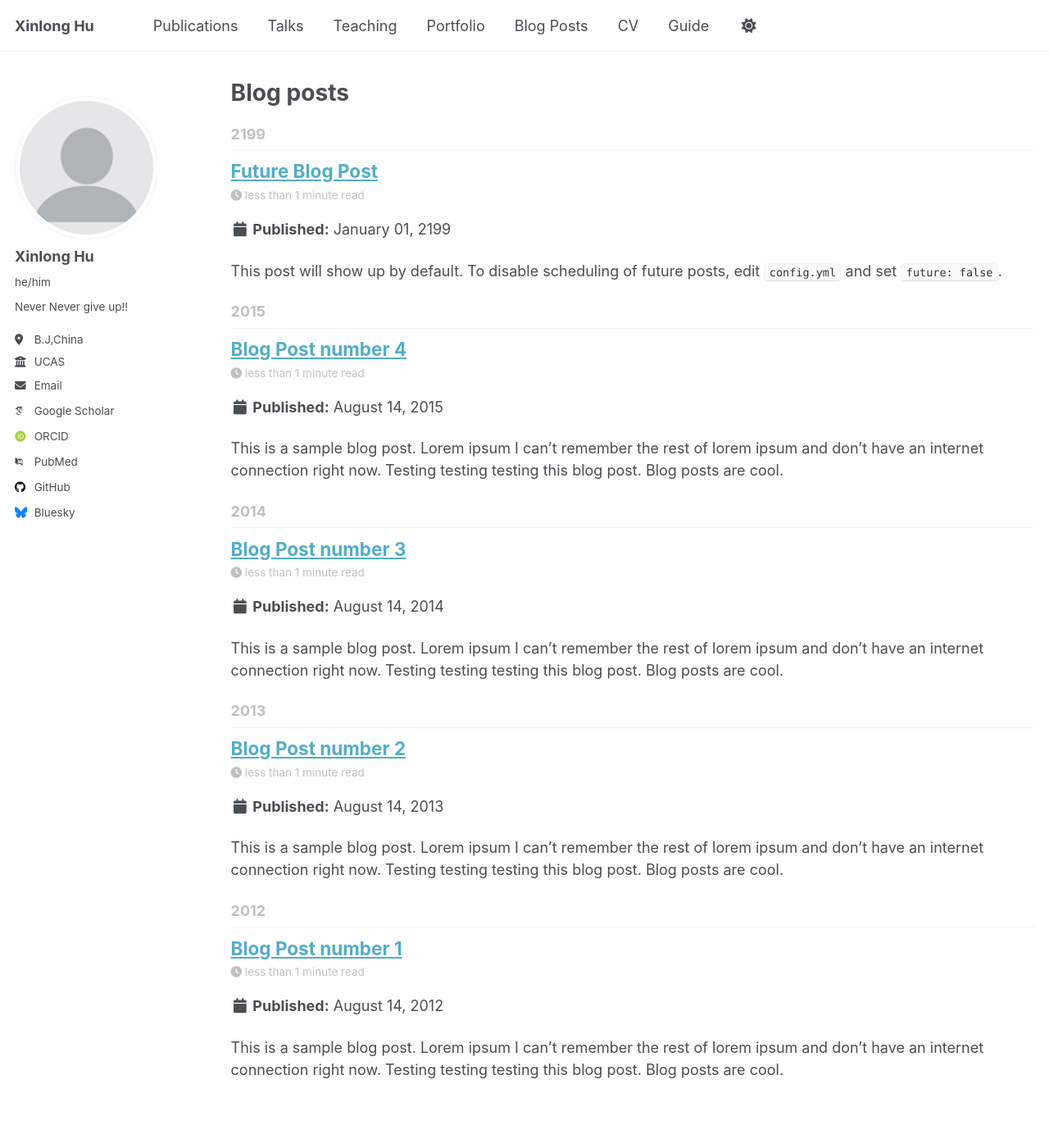
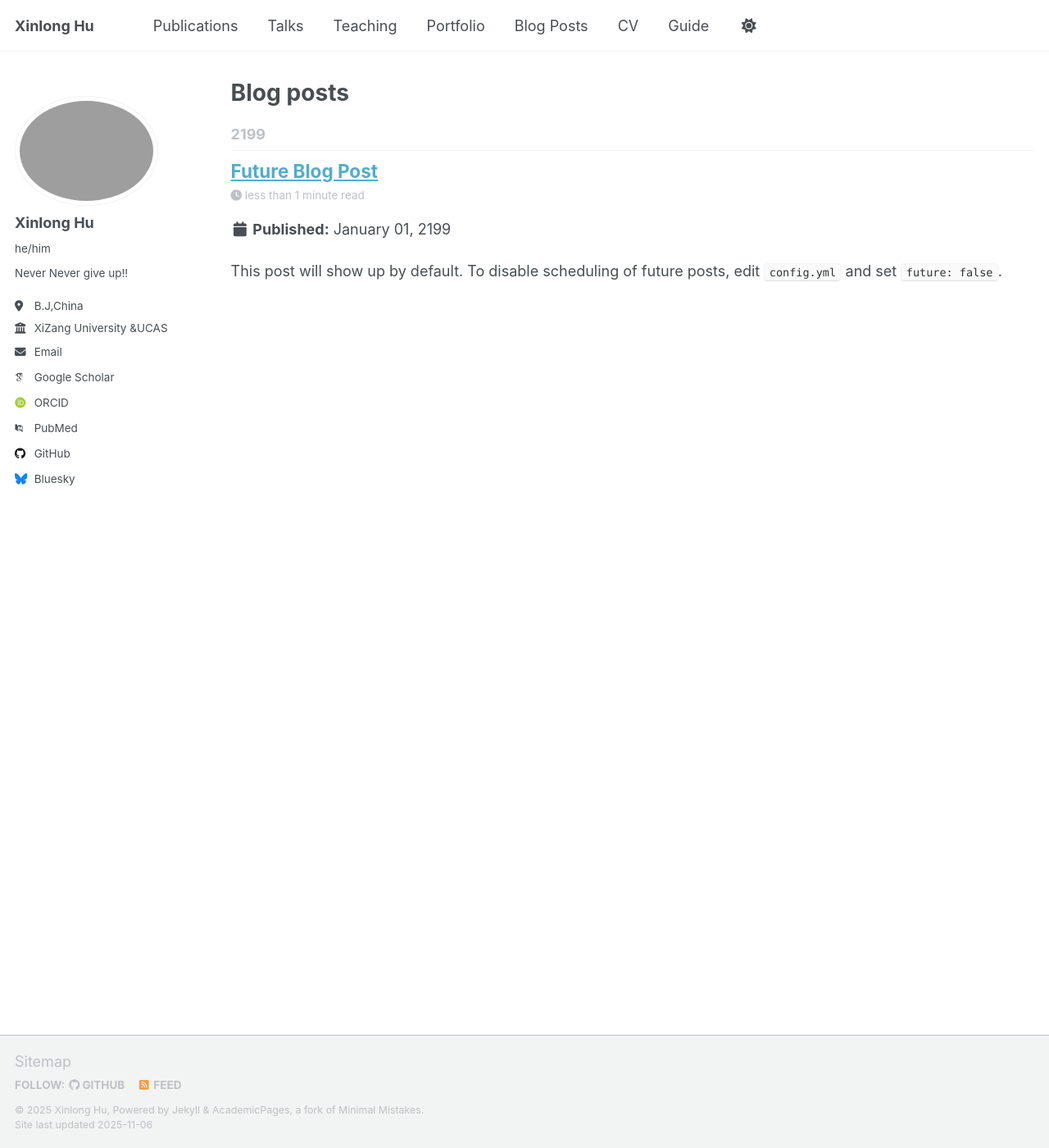
Before and after one commit to erhuer/erhuer2, a Jekyll site: the page built from _pages/year-archive.html, in a window 1280 px wide and 1400 px high. Shown: the whole window at 82% size. Built offline with Jekyll 4.4.1, drawn with Linux system fonts in a browser that asks for light colours; some web fonts are replaced; a script that is not in the unit is left out.

Commit message:
删除一些无用文件并添加照片

```diff
--- a/_config.yml
+++ b/_config.yml
@@ -23,24 +23,24 @@ repository               : "erhuer/erhuer2.github.io"
 #               Additional customization can be done by editing /_includes/author-profile.html
 author:
   # Biographic information
-  avatar           : "profile.png"
+  avatar           : "胡心龙.jpg"
   name             : "Xinlong Hu"
   pronouns         : "he/him"
   bio              : "Never Never give up!!"
   location         : "B.J,China"
-  employer         : "UCAS"
+  employer         : "XiZang University &UCAS"
   uri              : # URL
   email            : "erhuer2@outlook.com"
 
   # Academic websites
   academia         : # URL
   arxiv            : # URL - Update with the correct link to your profile
-  googlescholar    : "https://scholar.google.com/citations?user=PS_CX0AAAAAJ"
+  googlescholar    : "https://scholar.google.com/"
   inspire-hep      : # URL
   impactstory      : # URL
-  orcid            : "https://orcid.org/yourorcidurl"
+  orcid            : "https://orcid.org/0009-0008-8827-4212"
   semantic         : # URL
-  pubmed           : "https://www.ncbi.nlm.nih.gov/pubmed/?term=john+snow"
+  pubmed           : "https://www.ncbi.nlm.nih.gov/pubmed/"
   researchgate     : # URL
   scopus           : # URL
 
--- a/_posts/2012-08-14-blog-post-1.md
+++ /dev/null
@@ -1,20 +0,0 @@
----
-title: 'Blog Post number 1'
-date: 2012-08-14
-permalink: /posts/2012/08/blog-post-1/
-tags:
-  - cool posts
-  - category1
-  - category2
----
-
-This is a sample blog post. Lorem ipsum I can't remember the rest of lorem ipsum and don't have an internet connection right now. Testing testing testing this blog post. Blog posts are cool.
-
-Headings are cool
-======
-
-You can have many headings
-======
-
-Aren't headings cool?
-------
--- a/_posts/2013-08-14-blog-post-2.md
+++ /dev/null
@@ -1,20 +0,0 @@
----
-title: 'Blog Post number 2'
-date: 2013-08-14
-permalink: /posts/2013/08/blog-post-2/
-tags:
-  - cool posts
-  - category1
-  - category2
----
-
-This is a sample blog post. Lorem ipsum I can't remember the rest of lorem ipsum and don't have an internet connection right now. Testing testing testing this blog post. Blog posts are cool.
-
-Headings are cool
-======
-
-You can have many headings
-======
-
-Aren't headings cool?
-------
--- a/_posts/2014-08-14-blog-post-3.md
+++ /dev/null
@@ -1,20 +0,0 @@
----
-title: 'Blog Post number 3'
-date: 2014-08-14
-permalink: /posts/2014/08/blog-post-3/
-tags:
-  - cool posts
-  - category1
-  - category2
----
-
-This is a sample blog post. Lorem ipsum I can't remember the rest of lorem ipsum and don't have an internet connection right now. Testing testing testing this blog post. Blog posts are cool.
-
-Headings are cool
-======
-
-You can have many headings
-======
-
-Aren't headings cool?
-------
```
Also changed, not shown: _pages/about.md (+1 -1 lines), _posts/2015-08-14-blog-post-4.md (deleted, +0 -20 lines), _publications/2025-06-08-paper-title.md (+1 -3 lines), files/bibtex1.bib (deleted, +0 -10 lines), images/原图-一寸白底-43kb.jpg (added), images/猫堡.jpg (added), 7 other files.
